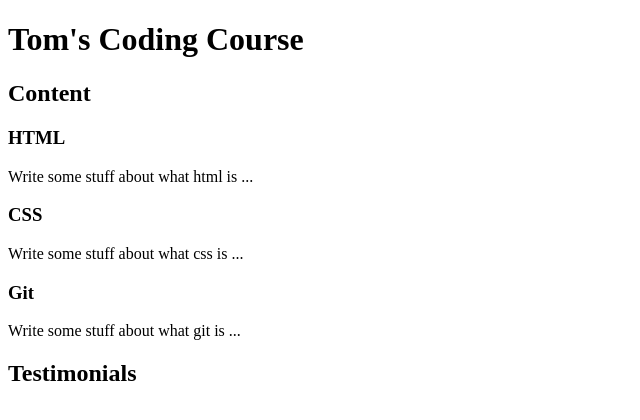
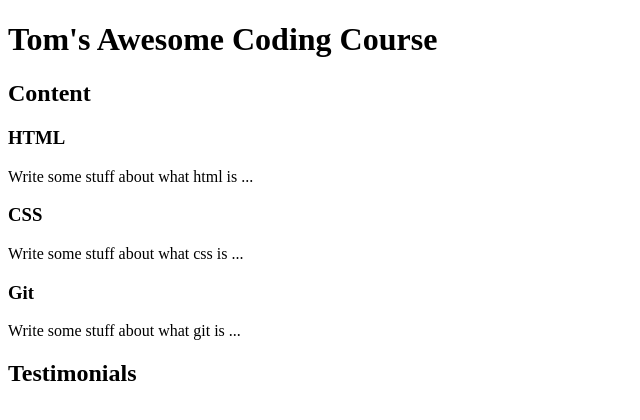
Before and after one commit to tomclose/first_site2, a plain HTML site: page index.html in a window 1280 px wide. Shown: the whole page, without its empty margins (0-640 px from the left). Drawn offline with Linux system fonts and the light colour scheme.

Commit message:
Changed title

```diff
--- a/index.html
+++ b/index.html
@@ -5,7 +5,7 @@
 	</head>
 	<body>
 
-		<h1>Tom's Coding Course</h1>
+		<h1>Tom's Awesome Coding Course</h1>
 
 		<h2>Content</h2>
 		<div>
```
